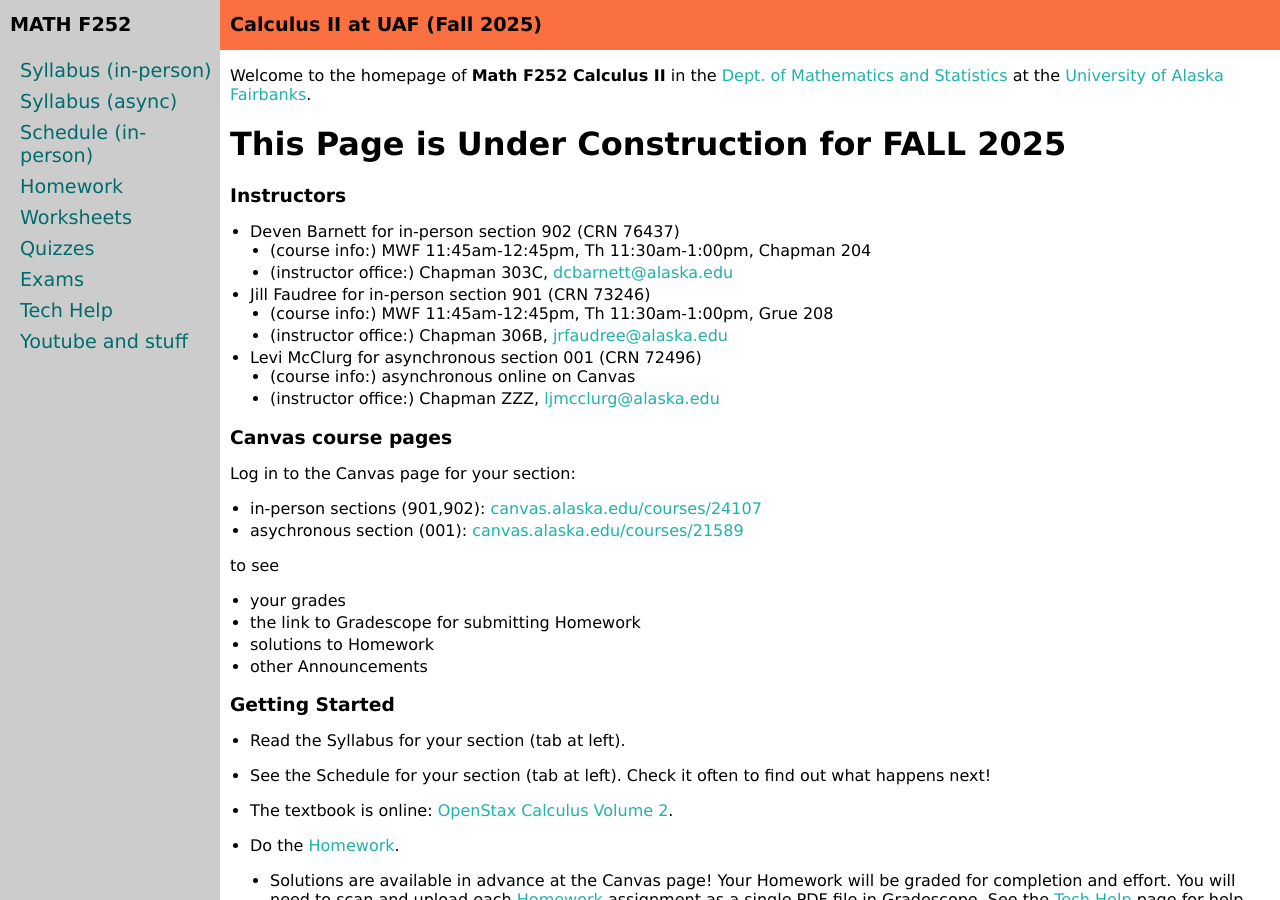
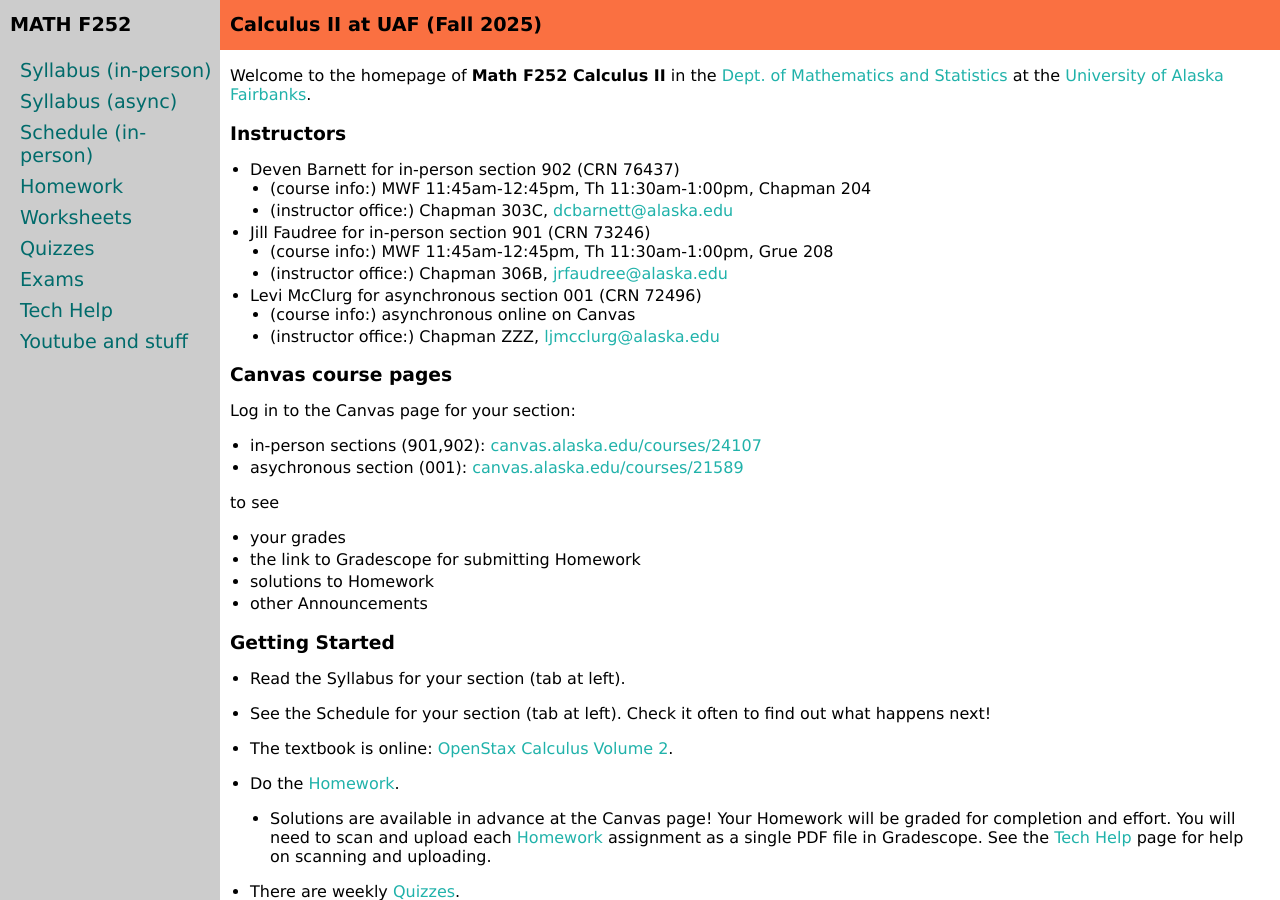
Before and after one commit to uaf-math/calc2, a Jekyll site: the page built from index.md, in a window 1280 px wide and 900 px high. Built offline with Jekyll 4.4.1, drawn with Linux system fonts in a browser that asks for light colours.

Commit message:
Update index.md
under construction makes no sense mid-semester

```diff
--- a/index.md
+++ b/index.md
@@ -4,8 +4,6 @@
 ---
 
 Welcome to the homepage of **Math F252 Calculus II** in the [Dept. of Mathematics and Statistics](http://www.uaf.edu/dms/) at the [University of Alaska Fairbanks](http://www.uaf.edu/).
-
-# **This Page is Under Construction for FALL 2025**
 
 ### Instructors
 
```
